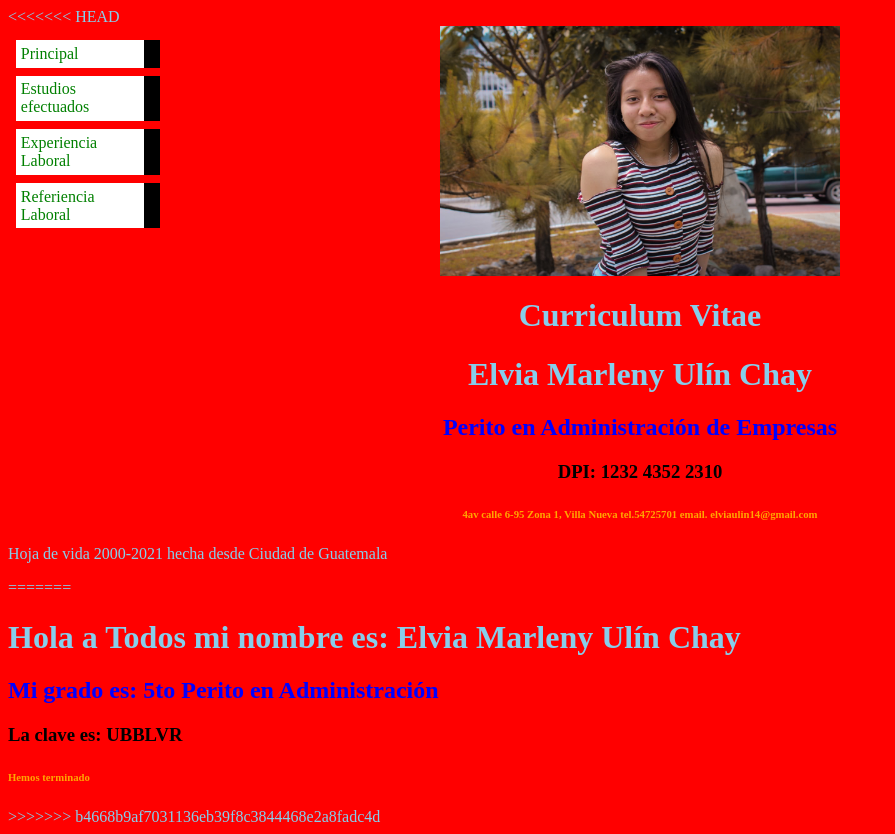
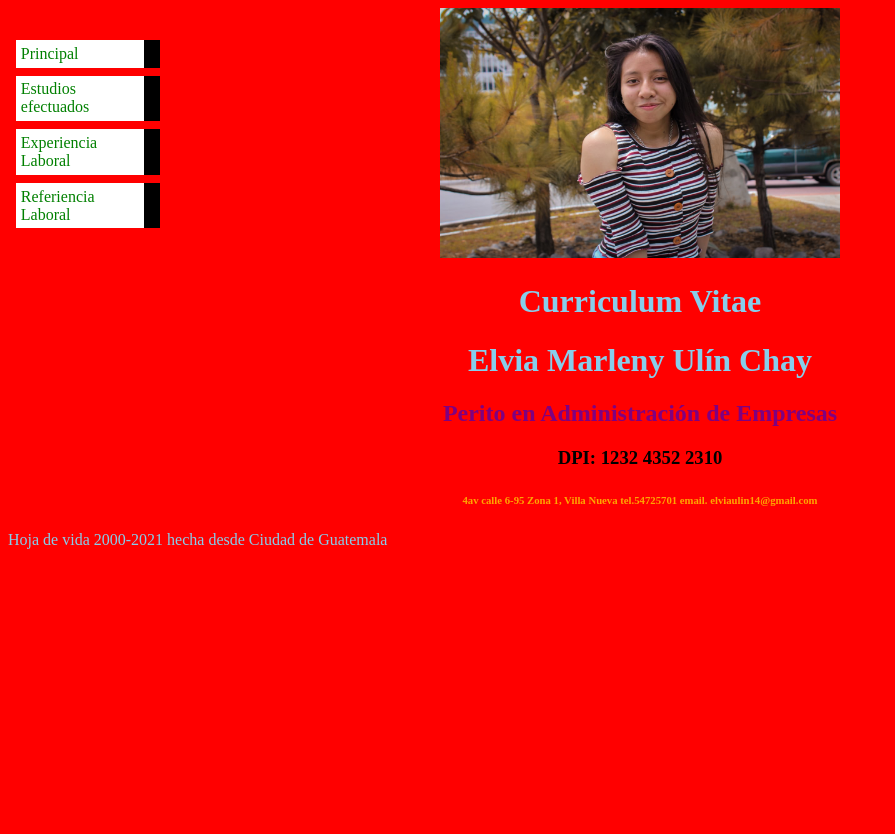
Before and after one commit to UlinElvia/examen, a plain HTML site: page index.html in a window 1280 px wide. Shown: the whole page, without its empty margins (0-895 px from the left). After the commit the page ends 800 px from the top, so only its background shows below. Drawn offline with Linux system fonts and the light colour scheme.

Commit message:
curriculum vitae

```diff
--- a/index.html
+++ b/index.html
@@ -1,5 +1,3 @@
-<<<<<<< HEAD
-
 <!DOCTYPE html>
 <html>
 <head>
@@ -25,18 +23,3 @@
 
 </body>
 </html>
-=======
-<!DOCTYPE html>
-
- <head>
-	<title>Mi primera página en repositorio</title>
-	<link rel="stylesheet" type="text/css" href="proyecto/css/style.css">
-</head>
-<body>
-	<h1>Hola a Todos mi nombre es: Elvia Marleny Ulín Chay</h1>
-	<h2>Mi grado es: 5to Perito en Administración</h2>
-	<h3>La clave es: UBBLVR</h3>
-	<h6>Hemos terminado</h6>
-</body>
-</html>
->>>>>>> b4668b9af7031136eb39f8c3844468e2a8fadc4d
--- a/proyecto/css/style.css
+++ b/proyecto/css/style.css
@@ -36,7 +36,7 @@ h1{
 	color: red;
 }
 h2{
-	color: blue;
+	color: purple;
 }
 h3{
 	color: black;
```
